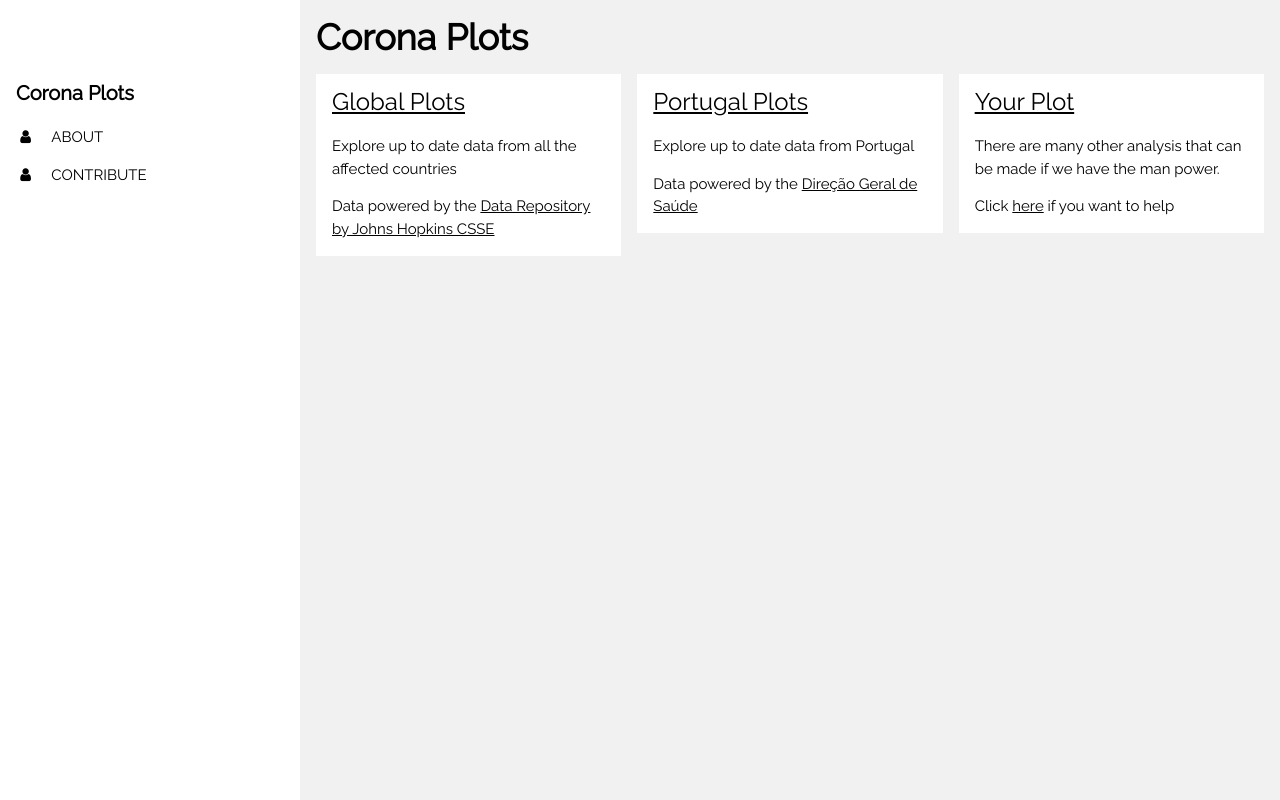
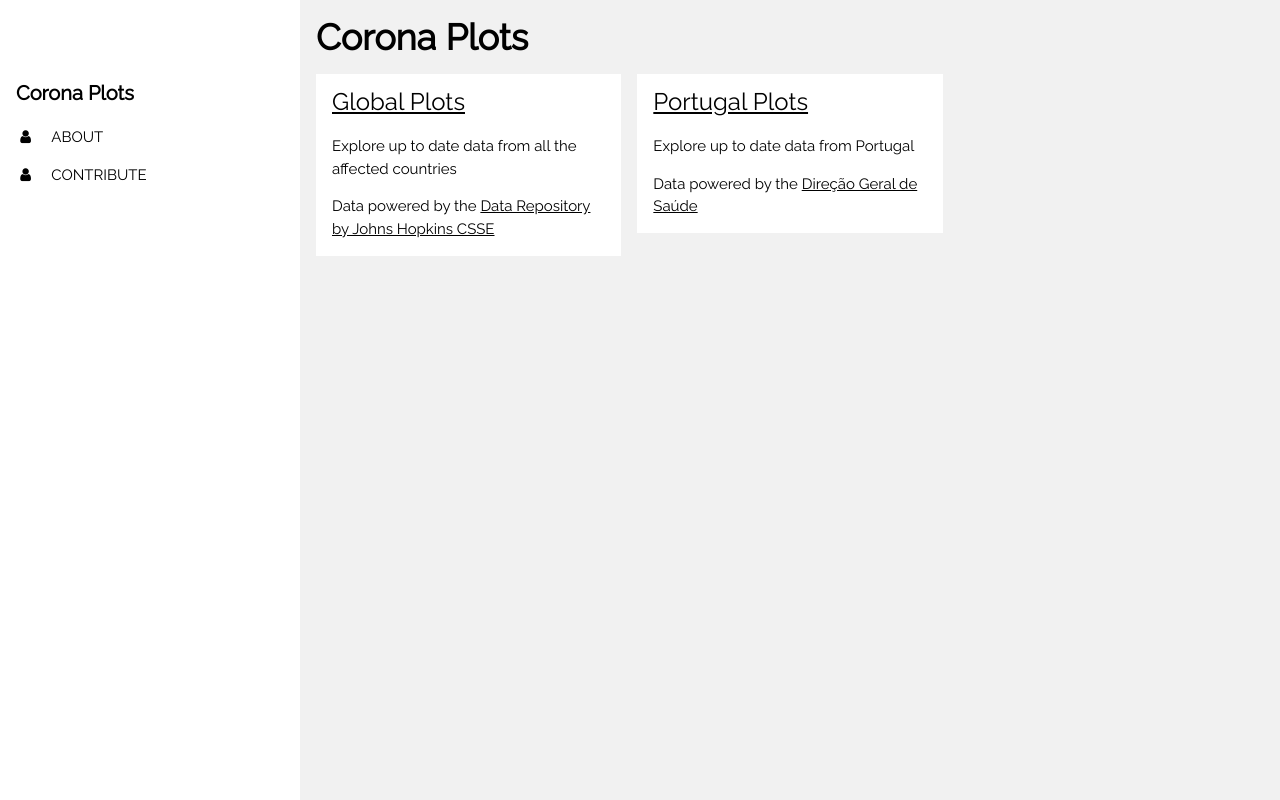
Before and after one commit to tiagorbf/coronavirus.github.io, a plain HTML site: page index.html in a window 1280 px wide. Drawn offline with nearby package versions, Linux system fonts and the light colour scheme.

Commit message:
remove the your plot

```diff
--- a/index.html
+++ b/index.html
@@ -60,13 +60,6 @@
               <p>Data powered by the <a href="https://github.com/dssg-pt/covid19pt-data">Direção Geral de Saúde</a></p>
             </div>
           </div>
-        <div class="w3-third w3-container">
-          <div class="w3-container w3-white">
-            <a href="plots/portugal.html"><h3>Your Plot</h3></a>
-            <p>There are many other analysis that can be made if we have the man power.</p>
-            <p>Click <a href="/about/contribute.html">here</a> if you want to help</p>
-          </div>
-        </div>
       </div>
 
     <!-- Global site tag (gtag.js) - Google Analytics -->
```
